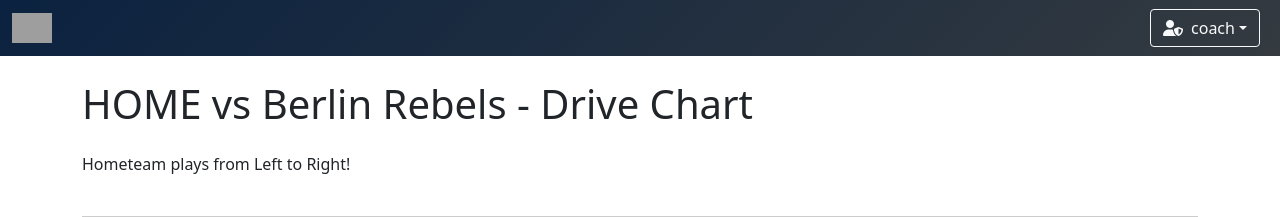
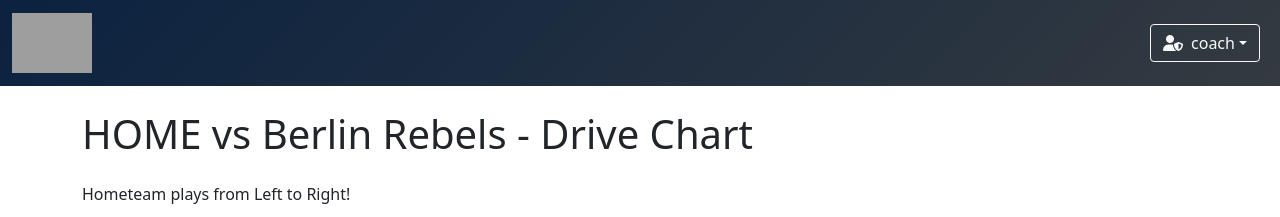
Before and after one commit to louayhentati/american_football, a Flask app: page /games/2/drive-chart in a window 1280 px wide. Shown: the top 217 px of the page. Run offline with Flask 3, Linux system fonts and the light colour scheme; a user stored in the database is signed in; data comes from the database, SQL or seed files in the repository; some libraries are stand-ins or nearby versions; grey boxes are pictures that could not be loaded.

Commit message:
top left corner icon

```diff
--- a/app/static/styles.css
+++ b/app/static/styles.css
@@ -17,6 +17,8 @@
 
 .team-logo {
     animation: fadeIn 0.5s ease, pulse 1s ease-in-out;
+    width: 80px;
+    height: auto;
 }
 
 .dropdown-item:hover {
--- a/app/templates/system/base.html
+++ b/app/templates/system/base.html
@@ -19,7 +19,7 @@
     <link href="https://cdn.jsdelivr.net/npm/select2-bootstrap-5-theme@1.3.0/dist/select2-bootstrap-5-theme.min.css"
           rel="stylesheet"/>
     <link href="https://cdn.datatables.net/1.13.6/css/dataTables.bootstrap5.min.css" rel="stylesheet"/>
-    <link rel="stylesheet" href="https://cdn.datatables.net/fixedcolumns/4.3.0/css/fixedColumns.bootstrap5.min.css">
+    <link rel="stylesheet" href="https://cdn.datatables.net/fixedcolumns/4.3.0/css/fixedColumns.bootstrap5.min.css"/>
 
     <!-- Custom Styles -->
     <link rel="stylesheet" href="{{ url_for('static', filename='styles.css') }}"/>
@@ -40,8 +40,7 @@
         <div class="container-fluid position-relative">
             <a class="navbar-brand d-flex align-items-center" href="{{ url_for('index') }}">
                 {% if current_user.team and ns.team_found %}
-                    <img class="team-logo" src="{{ current_user.team.icon }}" alt="{{ current_user.team.name }} logo"
-                         style="height:30px; margin-right:8px;"/>
+                    <img class="team-logo" src="{{ current_user.team.icon }}" alt="{{ current_user.team.name }} logo"/>
                 {% else %}
                     <a href="{{ url_for('game_options') }}" class="btn btn-outline-light me-2" title="Home">
                         <i class="fas fa-home"></i>
```
